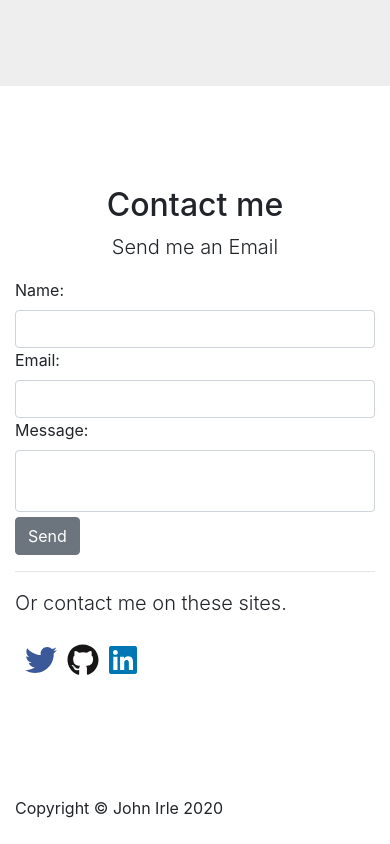
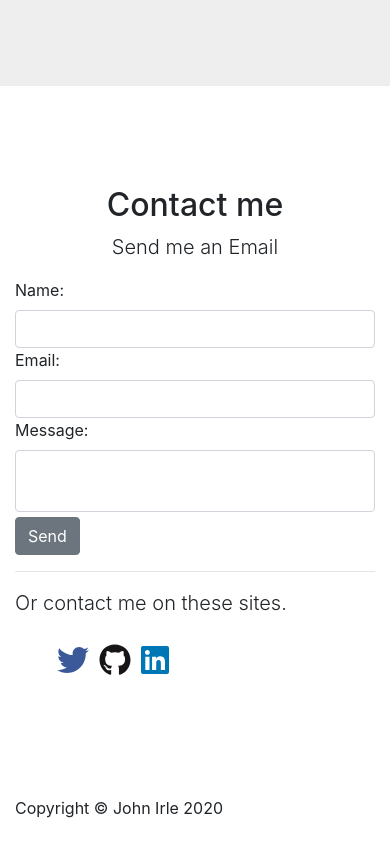
Before and after one commit to JohnIrle/Portfolio, a React (Create React App) app: page / in a window 390 px wide. Shown: the part 5169-6013 px from the top of the page. Built offline with nearby package versions, Linux system fonts and the light colour scheme.

Commit message:
Add margin left for mobile.

```diff
--- a/src/components/Contact.js
+++ b/src/components/Contact.js
@@ -90,7 +90,7 @@ const Contact = (props) => {
                 <hr />
 
                 <p className="lead">Or contact me on these sites.</p>
-                <div style={{ width: "15%" }}>
+                <div style={{ width: "15%", marginLeft: "2rem" }}>
                     <SocialIcons />
                 </div>
             </Container>
```
